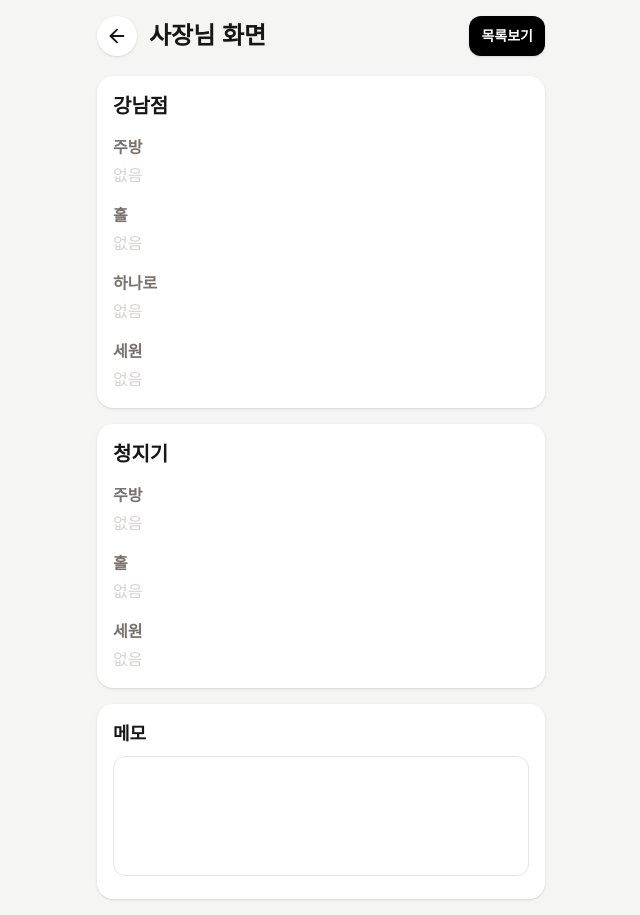
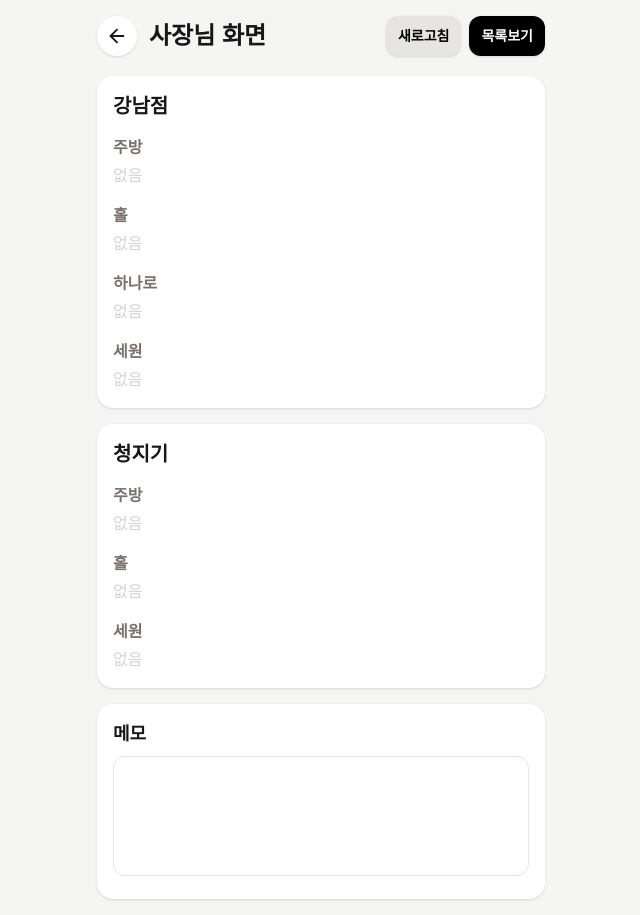
Before and after one commit to moguming/prep-manager, a Next.js app: page /boss in a window 1280 px wide. Shown: the whole page, without its empty margins (319-959 px from the left). Built offline with nearby package versions, Linux system fonts and the light colour scheme; no server answers; the database is empty.

Commit message:
session key

```diff
--- a/src/app/boss/history/page.tsx
+++ b/src/app/boss/history/page.tsx
@@ -5,6 +5,14 @@ import { useRouter } from "next/navigation"
 import { ArrowLeft } from "lucide-react"
 
 import { supabase } from "@/lib/supabase"
+
+const getKoreaNow = () => {
+  return new Date(
+    new Date().toLocaleString("en-US", {
+      timeZone: "Asia/Seoul",
+    })
+  )
+}
 
 type PrepareLog = {
   id: number
--- a/src/app/boss/page.tsx
+++ b/src/app/boss/page.tsx
@@ -30,40 +30,6 @@ export default function BossPage() {
   const [cheongjigiResult, setCheongjigiResult] = useState<SectionResult[]>([])
   const [memo, setMemo] = useState("")
   const [loading, setLoading] = useState(true)
-
-  const getGangnamSessionKey = () => {
-    const now = new Date()
-    const hour = now.getHours()
-    const date = new Date(now)
-
-    if (hour < 12) {
-      date.setDate(date.getDate() - 1)
-    }
-
-    const yyyy = date.getFullYear()
-    const mm = String(date.getMonth() + 1).padStart(2, "0")
-    const dd = String(date.getDate()).padStart(2, "0")
-
-    const session = hour >= 12 && hour < 20 ? "lunch" : "dinner"
-
-    return `${yyyy}-${mm}-${dd}-${session}`
-  }
-
-  const getCheongjigiSessionKey = () => {
-    const now = new Date()
-    const hour = now.getHours()
-    const date = new Date(now)
-
-    if (hour < 13) {
-      date.setDate(date.getDate() - 1)
-    }
-
-    const yyyy = date.getFullYear()
-    const mm = String(date.getMonth() + 1).padStart(2, "0")
-    const dd = String(date.getDate()).padStart(2, "0")
-
-    return `${yyyy}-${mm}-${dd}`
-  }
 
   const makeSectionResult = (
     logs: PrepareLog[],
@@ -110,14 +76,11 @@ export default function BossPage() {
   const fetchLogs = async () => {
     setLoading(true)
 
-    const gangnamSessionKey = getGangnamSessionKey()
-    const cheongjigiSessionKey = getCheongjigiSessionKey()
-
     const { data, error } = await supabase
       .from("prepare_logs")
       .select("*")
       .in("store", ["gangnam", "cheongjigi"])
-      .order("created_at", { ascending: true })
+      .order("created_at", { ascending: false })
 
     if (error) {
       console.log(error)
@@ -126,19 +89,27 @@ export default function BossPage() {
       return
     }
 
-    const gangnamLogs =
-      data?.filter(
-        (item) =>
-          item.store === "gangnam" &&
-          item.session_key === gangnamSessionKey
-      ) || []
+    const logs = data || []
 
-    const cheongjigiLogs =
-      data?.filter(
-        (item) =>
-          item.store === "cheongjigi" &&
-          item.session_key === cheongjigiSessionKey
-      ) || []
+    const latestGangnamSessionKey = logs.find(
+      (log) => log.store === "gangnam"
+    )?.session_key
+
+    const latestCheongjigiSessionKey = logs.find(
+      (log) => log.store === "cheongjigi"
+    )?.session_key
+
+    const gangnamLogs = logs.filter(
+      (log) =>
+        log.store === "gangnam" &&
+        log.session_key === latestGangnamSessionKey
+    )
+
+    const cheongjigiLogs = logs.filter(
+      (log) =>
+        log.store === "cheongjigi" &&
+        log.session_key === latestCheongjigiSessionKey
+    )
 
     setGangnamResult(makeSectionResult(gangnamLogs, gangnamSections))
     setCheongjigiResult(makeSectionResult(cheongjigiLogs, cheongjigiSections))
@@ -171,17 +142,29 @@ export default function BossPage() {
             </div>
           </div>
 
+          <div className="flex gap-2">
+            <button
+              onClick={fetchLogs}
+              className="
+                h-10 px-3 rounded-xl
+                bg-stone-200 text-black
+                text-sm font-bold shadow-sm
+              "
+            >
+              새로고침
+            </button>
+
             <button
               onClick={() => router.push("/boss/history")}
               className="
                 h-10 px-3 rounded-xl
                 bg-black text-white
-              text-sm font-bold
-              shadow-sm
+                text-sm font-bold shadow-sm
               "
             >
               목록보기
             </button>
+          </div>
         </div>
 
         {loading ? (
@@ -191,7 +174,6 @@ export default function BossPage() {
         ) : (
           <div className="flex flex-col gap-4">
             <StoreBox title="강남점" sections={gangnamResult} />
-
             <StoreBox title="청지기" sections={cheongjigiResult} />
 
             <div className="rounded-2xl bg-white p-4 shadow-sm">
@@ -200,7 +182,6 @@ export default function BossPage() {
               <textarea
                 value={memo}
                 onChange={(e) => setMemo(e.target.value)}
-                placeholder=""
                 className="
                   min-h-[120px]
                   w-full resize-none
@@ -251,9 +232,7 @@ function SectionBox({
 }) {
   return (
     <div>
-      <h3 className="mb-1 text-base font-bold text-stone-500">
-        {title}
-      </h3>
+      <h3 className="mb-1 text-base font-bold text-stone-500">{title}</h3>
 
       {items.length === 0 ? (
         <p className="text-stone-300">없음</p>
--- a/src/app/store/cheongjigi/page.tsx
+++ b/src/app/store/cheongjigi/page.tsx
@@ -7,13 +7,21 @@ import { Check, ArrowLeft } from "lucide-react"
 import { cheongjigiSections } from "@/data/cheongjigiItems"
 import { supabase } from "@/lib/supabase"
 
+const getKoreaNow = () => {
+  return new Date(
+    new Date().toLocaleString("en-US", {
+      timeZone: "Asia/Seoul",
+    })
+  )
+}
+
 export default function CheongjigiPage() {
   const router = useRouter()
 
   const [checkedItems, setCheckedItems] = useState<string[]>([])
 
   const getSessionKey = () => {
-    const now = new Date()
+    const now = getKoreaNow()
     const hour = now.getHours()
     const date = new Date(now)
 
@@ -37,6 +45,8 @@ export default function CheongjigiPage() {
   }
 
   const saveData = async () => {
+    console.log("checkedItems:", checkedItems)
+
     const sessionKey = getSessionKey()
 
     const rows = cheongjigiSections.flatMap((section) =>
--- a/src/app/store/gangnam/page.tsx
+++ b/src/app/store/gangnam/page.tsx
@@ -6,6 +6,14 @@ import { Check, Plus, Minus, ArrowLeft } from "lucide-react"
 
 import { gangnamSections } from "@/data/gangnamItems"
 import { supabase } from "@/lib/supabase"
+
+const getKoreaNow = () => {
+  return new Date(
+    new Date().toLocaleString("en-US", {
+      timeZone: "Asia/Seoul",
+    })
+  )
+}
 
 export default function GangnamPage() {
   const router = useRouter()
@@ -37,7 +45,7 @@ export default function GangnamPage() {
 
 
   const getSessionKey = () => {
-    const now = new Date()
+    const now = getKoreaNow()
     const hour = now.getHours()
 
     const date = new Date(now)
```
Lines whose indentation alone changed are shown as unchanged.
